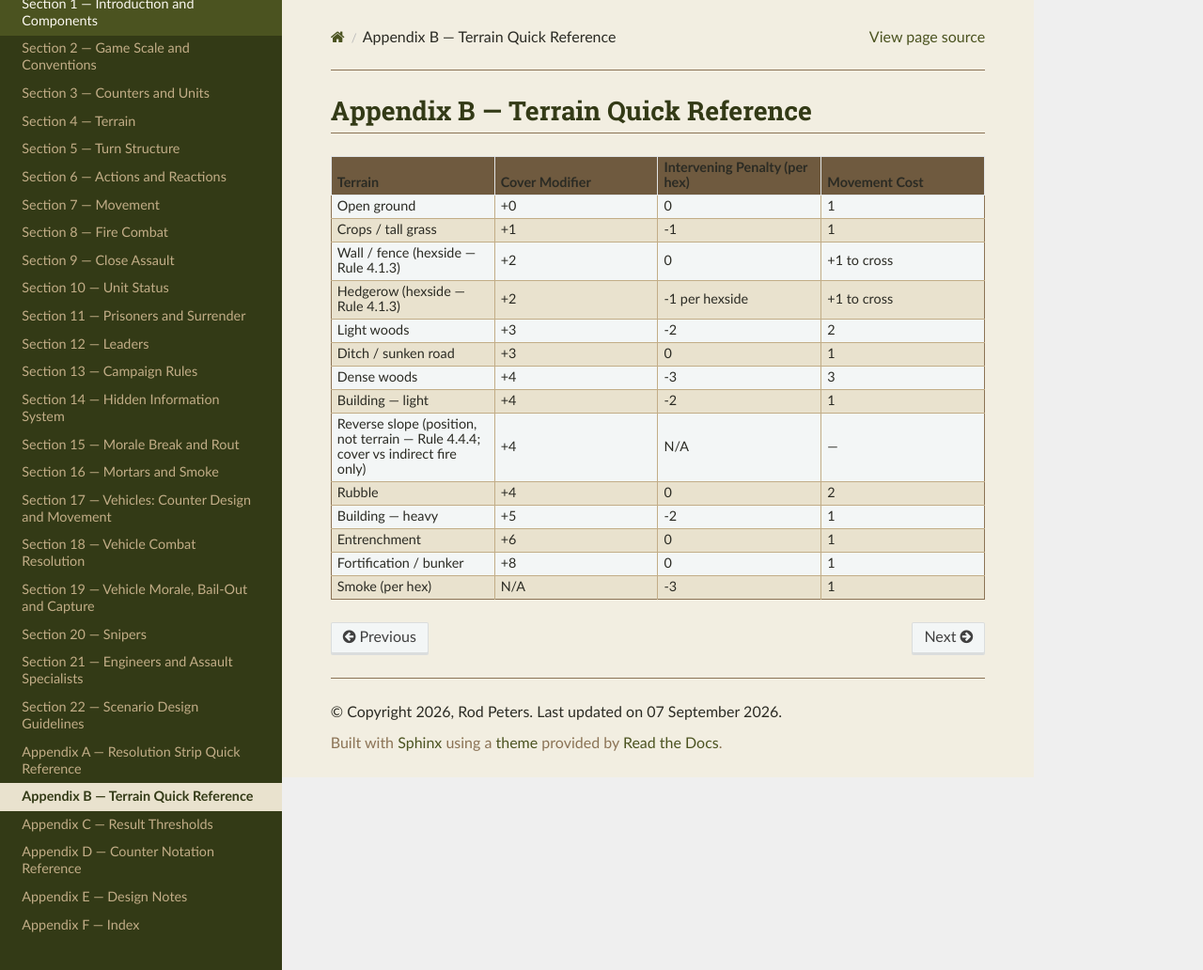
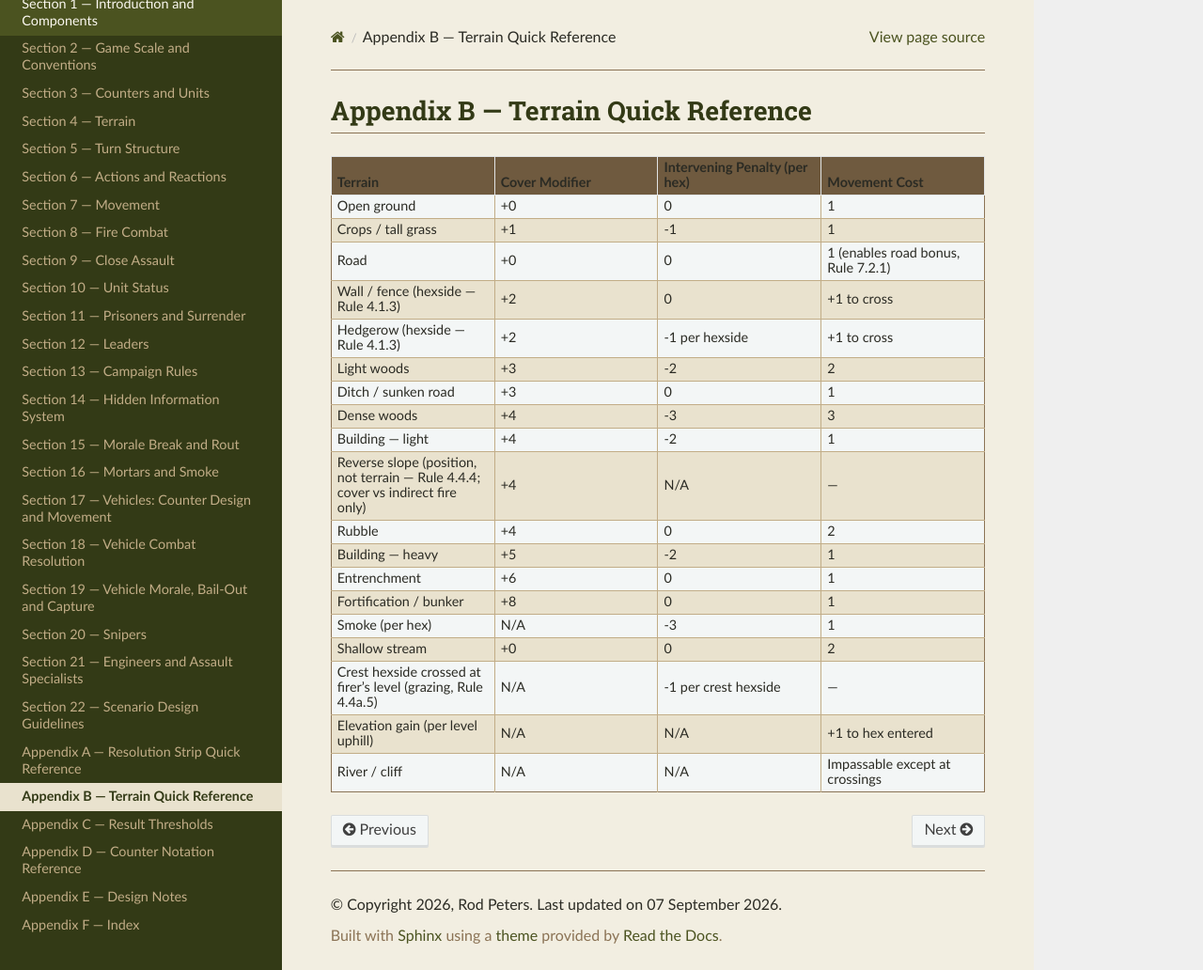
Before and after one commit to spugnoid/wdr-wargame, a Sphinx documentation site: the page built from docs/source/appendix_b__terrain_quick_reference.rst, in a window 1280 px wide and 1032 px high. Shown: the whole window at 94% size. Built offline with Sphinx 7.4.7 and the Read the Docs theme 3.1.0, drawn with Linux system fonts in a browser that asks for light colours.

Commit message:
rules: graduated Long Range Cap; sniper detection and App B cleanup (8.7, 20.3, 20.5, 21.3.5, App B)
The cap becomes two bands (rFP 1-2 max Suppressed, 3 max Pinned),
removing the one-point cliff 8.7.3 itself flagged; 8.8.5 follows
the highest contributing cap. Sniper detection drops the dead
'stationary, not fired' modifier (the roll only occurs because the
sniper fired) and gains the smoke modifier at 14.9.7's value;
20.5.1 names whose units the area suppression affects. 21.3.5
notes what demolishing a light building actually changes. Appendix
B gains its missing rows (road, shallow stream, grazing crest,
elevation, river/cliff). Design note E.89.

Co-Authored-By: Claude Fable 5 <noreply@anthropic.com>
Claude-Session: https://claude.ai/code/session_01MRhnethYPpBAmEh6wa83hu

```diff
--- a/docs/source/appendix_b__terrain_quick_reference.rst
+++ b/docs/source/appendix_b__terrain_quick_reference.rst
@@ -17,6 +17,10 @@ Appendix B — Terrain Quick Reference
      - +1
      - -1
      - 1
+   * - Road
+     - +0
+     - 0
+     - 1 (enables road bonus, Rule 7.2.1)
    * - Wall / fence (hexside — Rule 4.1.3)
      - +2
      - 0
@@ -65,3 +69,19 @@ Appendix B — Terrain Quick Reference
      - N/A
      - -3
      - 1
+   * - Shallow stream
+     - +0
+     - 0
+     - 2
+   * - Crest hexside crossed at firer's level (grazing, Rule 4.4a.5)
+     - N/A
+     - -1 per crest hexside
+     - —
+   * - Elevation gain (per level uphill)
+     - N/A
+     - N/A
+     - +1 to hex entered
+   * - River / cliff
+     - N/A
+     - N/A
+     - Impassable except at crossings
--- a/docs/source/appendix_e__design_notes.rst
+++ b/docs/source/appendix_e__design_notes.rst
@@ -529,3 +529,8 @@ E.88  The Worked Scenario Example Now Follows Its Own Section
 -------------------------------------------------------------
 
 *Design note: 22.11 is the template scenario designers will copy, and it violated its own section four ways: the platoon leader was counted as a combat unit (against 22.2.2), Force Morale used a flat 0.45 instead of 22.3.3's weighted average (2×0.5+2×0.4 floors to 1, not 2), the setup zones sat 2 hexes apart against 22.9.3's 4-hex infantry minimum, and the printed 1.7:1 quality-adjusted ratio was unreproducible from 22.2.3's multipliers (the real figure is 5.0:3.5 ≈ 1.4:1). All four are recomputed in place with the arithmetic shown, and the honest consequence is kept rather than hidden: at 3–4 units both Force Morale values floor to the minimum, so the first CI triggers a collapse check — small engagements are brittle by construction, noted as such for designers. (22.3.3's factor list spanning only 0.3–0.6 while 15.6 assigns national factors outside that band was already noted in E.70.)*
+
+E.89  A Graduated Long Range Cap
+--------------------------------
+
+*Design note: the flat cap (rFP ≤ 3 → maximum Pinned) created a cliff its own Rule 8.7.3 drew attention to: one point of intervening penalty — a crops hex — toggled a firer between "can never inflict a casualty" and the full result table including Broken. The cap is now two bands (rFP 1–2 → maximum Suppressed; 3 → maximum Pinned; 4+ uncapped), which grades the transition and slightly strengthens the cap's own story: fire degraded to a trickle can pin nobody, only keep heads down. Rule 8.8.5's combined-result ceiling follows the highest cap among contributing attacks. The sniper deliberate-targeting exemption (8.7.4) is unchanged.*
--- a/docs/source/section_21__engineers_and_assault_specialists.rst
+++ b/docs/source/section_21__engineers_and_assault_specialists.rst
@@ -137,7 +137,7 @@ Combat engineers were the unit that made the impossible possible. Minefields, wi
    * - Building — heavy
      - Reduced to building light (+5 cover → +4 cover)
    * - Building — light
-     - Reduced to rubble (+4 cover)
+     - Reduced to rubble (+4 cover — occupant cover unchanged, but movement cost worsens to 2 and the hex no longer blocks LOS as a solid building, Rule 4.4.2)
    * - Rubble
      - Reduced to open ground (+0 cover) — cleared
    * - Fortification / bunker
```
Also changed, not shown: docs/source/section_20__snipers.rst (+6 -3 lines), docs/source/section_8__fire_combat.rst (+17 -3 lines).
